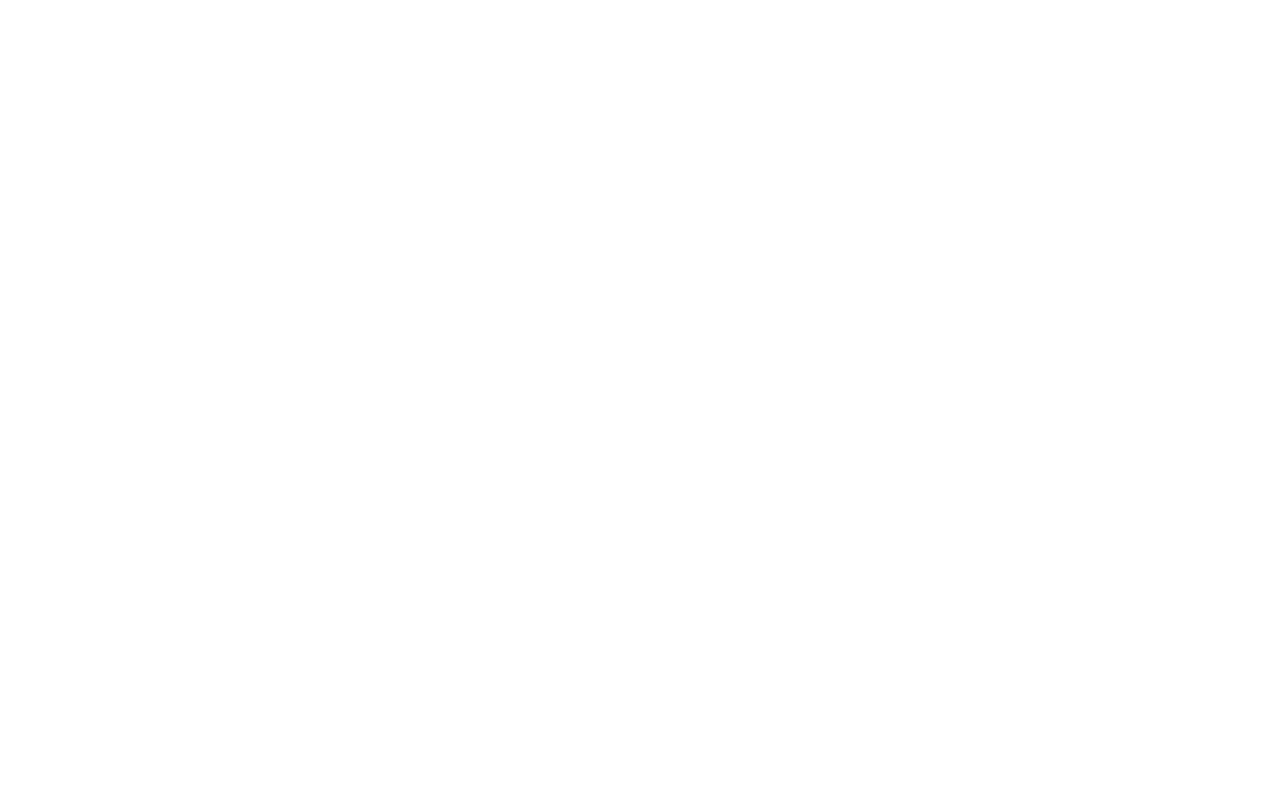
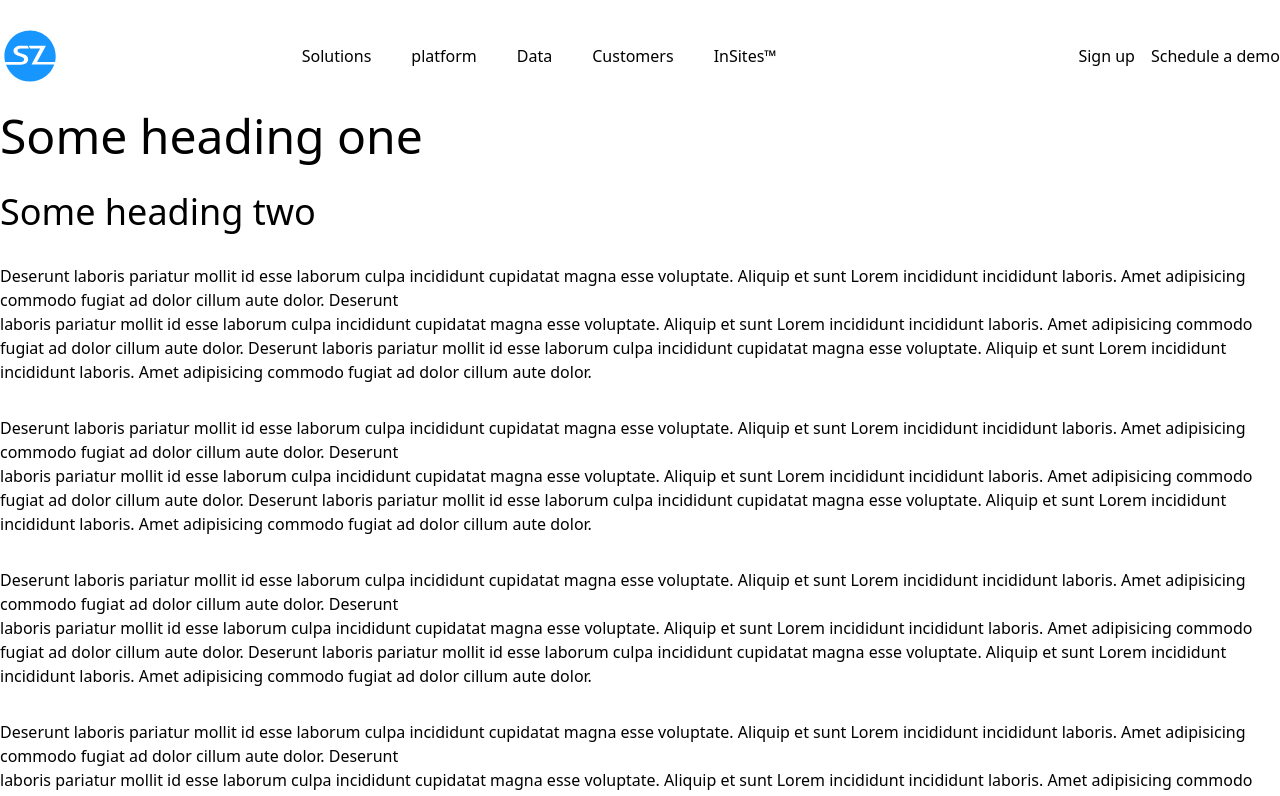
Before and after one commit to naaadz/nuxt3, a Nuxt app: page /some-page in a window 1280 px wide. Before the commit this address had no page. Shown: the top 796 px of the page. Built offline with nearby package versions, Linux system fonts and the light colour scheme.

Commit message:
logo animation convert to vue

```diff
--- a/assets/styles.scss
+++ b/assets/styles.scss
@@ -1,3 +1,70 @@
-body {
+@import '@/assets/variables.scss';
 
+// header
+
+.logo-wrap {
+	position: relative;
+	width: 100%;
+	height: 100px;
+	margin-left: -20px;
+
+	.sz-logo-link {
+		display: block;
+		width: 100px;
+		position: absolute;
+		top: 0;
+		bottom: 0;
+		margin: auto;
+		cursor: pointer;
+	}
 }
+
+.sz-ring {
+	transform-origin: center;
+	opacity: 0;
+	fill: url(#gradient);
+}
+
+.sz-ball {
+	transform-origin: center;
+	transform: scale(1);
+	transition: transform .3s;
+
+	&.active {
+		transform: scale(1.05);
+	}
+}
+
+.sz-logo-text {
+	position: absolute;
+	width: 146px;
+	top: 0;
+	bottom: 0;
+	margin: auto;
+	display: flex;
+	align-items: center;
+	opacity: 0;
+	transform: translateX(-20px);
+	transition: all 0.2s ease-in-out;
+
+	&.active {
+		transform: translateX(90px);
+		opacity: 1;
+	}
+
+	img {
+		width: 100%;
+	}
+}
+
+
+svg.sz-logo {
+height: 100%;
+z-index: -1;
+
+path,
+polygon,
+rect {
+	fill: $primary-1-light;
+}
+}
--- /dev/null
+++ b/components/SitezeusLogo.vue
@@ -0,0 +1,77 @@
+<template>
+	<div class="logo-wrap">
+		<div class="sz-logo-text" :class="{ active : data.logoHovered }">
+			<img src="@/assets/images/sz-text.svg" alt="">
+		</div>
+		<div
+			class="sz-logo-link"
+			:class="{ active : data.logoHovered }"
+			@mouseenter="onLogoMouseOver"
+			@mouseleave="data.logoHovered = false"
+		>
+			<a href="/">
+				<svg version="1.1" class="sz-logo" xmlns="http://www.w3.org/2000/svg"
+					xmlns:xlink="http://www.w3.org/1999/xlink" x="0px" y="0px" viewBox="0 0 181.2 180.9"
+					style="enable-background:new 0 0 181.2 180.9;" xml:space="preserve">
+					<linearGradient  id="gradient" gradientUnits="userSpaceOnUse" x1="34.285" y1="90.4368"
+						x2="146.956" y2="90.4368">
+						<stop offset="0" style="stop-color:#0084FF;stop-opacity:0.7" />
+						<stop offset="1" style="stop-color:#0084FF;stop-opacity:0" />
+					</linearGradient>
+					<g class="sz-ball" :class="{ active : data.logoHovered }">
+						<path class="st0" d="M92.9,106.1l16-29.3H90.6l-2.5-5h31.1l-0.2,0.7l-15.8,28.6h32.7c0.7-3.4,1.1-6.9,1.1-10.5
+							c0-25.6-20.8-46.4-46.4-46.4S44.2,64.9,44.2,90.6c0,5.5,0.7,7.8,1.1,10.5l0,0h28.6c1.8,0,3.4-0.5,4.3-1.1c0.9-0.7,1.6-1.8,1.6-3
+							c0-1.4-0.5-2.3-1.4-3.2c-0.9-0.7-2.7-1.6-5-2.3c-4.1-1.1-7.3-2.5-9.6-4.1c-2.1-1.6-3.2-3.7-3.2-6.4s1.1-5,3.7-6.6
+							c2.5-1.8,5.7-2.5,9.4-2.5c0,0,0,0,0.2,0H86l2.7,5H73.9h-0.2c-1.8,0-3.4,0.5-4.3,1.1c-1.1,0.7-1.6,1.8-1.6,3s0.5,2.1,1.6,2.7
+							c1.1,0.7,3,1.6,5.7,2.3c3.9,0.9,6.9,2.3,8.9,4.1c2.1,1.6,3,3.9,3,6.6s-1.1,5-3.7,6.9c-2.3,1.6-5.5,2.5-9.4,2.5H47
+							c6.4,17.8,23.5,30.6,43.7,30.6s37.3-12.8,43.7-30.9H92.9V106.1z" />
+					</g>
+					<path ref="ring" class="sz-ring" d="M90.6,34.2c-31.1,0-56.3,25.3-56.3,56.3c0,2.5,0.1,4.5,0.3,6.1h0c0,0,0.1,2.7,1.1,6.6c0,0,0,0,0,0h0c0.7,2.8,1.8,6.3,3.5,9.9c8.7,19.6,28.5,33.4,51.5,33.4c24.3,0,45-15.4,52.9-37.1c1.2-2.7,2.5-6.4,2.8-10.1c0.4-2.9,0.7-5.8,0.7-8.8C147,59.5,121.7,34.2,90.6,34.2z M136.4,97.8c-0.2,3.1-1.3,6.1-2.3,8.4c-6.5,17.9-23.5,30.5-43.5,30.5c-18.9,0-35.2-11.3-42.4-27.5c-1.4-3-2.3-5.9-2.9-8.2h0c0,0,0,0,0,0c-0.8-3.3-0.9-5.4-0.9-5.4h0c-0.1-1.4-0.2-3-0.2-5c0-25.6,20.8-46.4,46.4-46.4S137,64.9,137,90.6C137,93.1,136.8,95.5,136.4,97.8z"></path>
+				</svg>
+			</a>
+		</div>
+	</div>
+</template>
+
+<script setup>
+
+const ring = ref(null)
+
+const data = reactive({
+	logoHovered: false,
+	logoRingInProgress: false
+})
+
+const onLogoMouseOver = () => {
+	data.logoHovered = true
+	logoRing()
+}
+
+const logoRing = () => {
+	if (!data.logoRingInProgress) {
+		data.logoRingInProgress = true
+		let animation = ring.value.animate(
+			[{
+					transform: 'scale(1)',
+					opacity: 1,
+					offset: 0
+				},
+				{
+					transform: 'scale(1.3)',
+					opacity: 0,
+					offset: 1,
+				},
+			],
+			{
+				duration: 1000,
+				fill: 'forwards'
+			}
+		)
+
+		animation.finished.then(() => {
+			data.logoRingInProgress = false
+		})
+	}
+}
+
+</script>
--- a/pages/restaurants.vue
+++ b/pages/some-page.vue
@@ -3,9 +3,9 @@
 		<header class="page flex flex-col h-28">
 			<div class="container mx-auto flex my-auto">
 				<div class="left">
-					Logos
+					<SitezeusLogo />
 				</div>
-				<ul class="middle hidden md:flex grow gap-10 justify-center display">
+				<ul class="middle hidden md:flex grow gap-10 justify-center items-center">
 					<li>Solutions</li>
 					<li>platform</li>
 					<li>Data</li>
@@ -29,17 +29,18 @@
 		<section>
 			test
 		</section>
+		<footer>
+			<div class="container mx-auto flex my-auto">
+				<SitezeusLogo />
+			</div>
+
+		</footer>
 	</div>
 </template>
 
-<style lang="scss">
+<script setup>
 
-header {
-	background: gray;
-}
 
-	header .container {
-		background: purple;
-	}
 
-</style>
+
+</script>
```
Also changed, not shown: assets/images/sz-text.svg (added).
